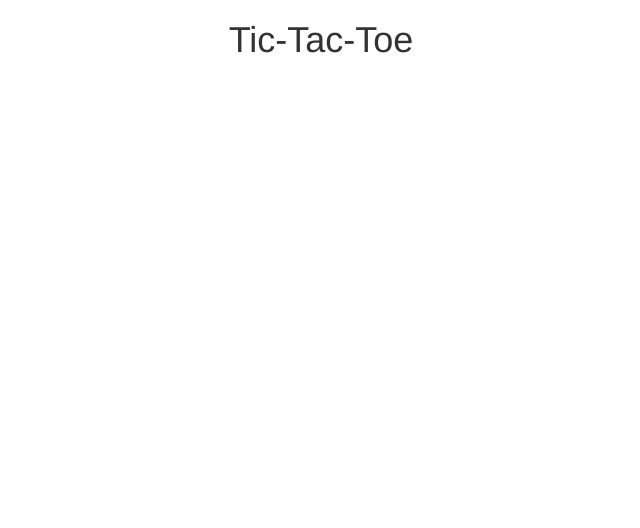
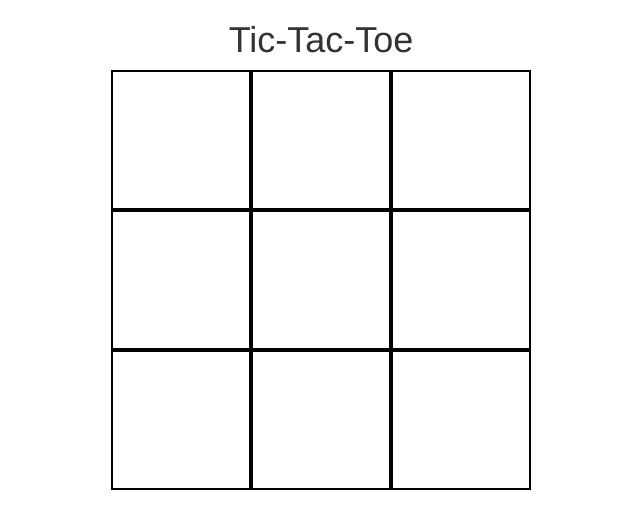
Before and after one commit to Anoble25/tic-tac-toe, a plain HTML site: page index.html in a window 1280 px wide. Shown: the whole page, without its empty margins (319-959 px from the left). Drawn offline with Linux system fonts and the light colour scheme.

Commit message:
add board ui with clickable id

```diff
--- a/css/styles.css
+++ b/css/styles.css
@@ -0,0 +1,22 @@
+.main-container {
+    height: 100%;
+    width: 900px;
+    margin: 0 auto;
+}
+
+.board {
+    height: 420px;
+    width: 420px;
+    margin: 0 auto;
+}
+
+.cell {
+    width: 140px;
+    height: 140px;
+    border: 2px solid black;
+    cursor:pointer;
+    float:left;
+    line-height: 140px;
+    text-align: center;
+    font-size: 70px;
+}
--- a/index.html
+++ b/index.html
@@ -11,6 +11,18 @@
 
   <h1><center>Tic-Tac-Toe</center></h1>
 
+  <div class = 'board'>
+    <!-- data-indx following cell divs represents cell index in 1D array representation -->
+    <div class='cell' id= "0" ></div>
+    <div class='cell' id = "1" ></div>
+    <div class='cell' id = "2" ></div>
+    <div class='cell' id = "3" ></div>
+    <div class='cell' id = "4" ></div>
+    <div class='cell' id = "5" ></div>
+    <div class='cell' id = "6" ></div>
+    <div class='cell' id = "7" ></div>
+    <div class='cell' id = "8" ></div>
+  </div>
 
 
 
--- a/js/scripts.js
+++ b/js/scripts.js
@@ -0,0 +1,8 @@
+$(document).ready(function() {
+  $(".cell").click(function(){
+    cellId=$(this).attr("id");
+    console.log(cellId);
+  });
+
+
+});
```
